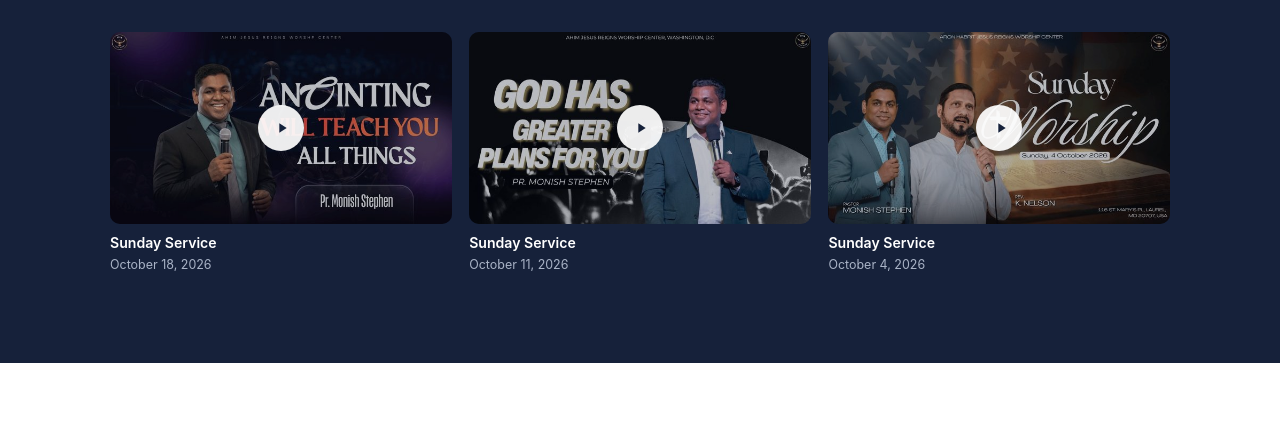
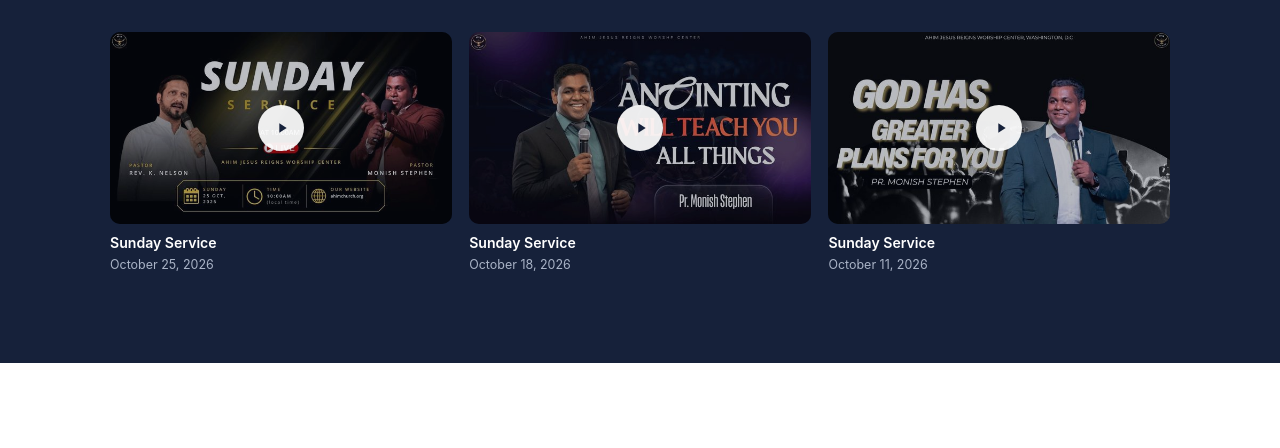
Before and after one commit to donfluids/AHIM, a plain HTML site: page index.html in a window 1280 px wide. Shown: the part 5128-5576 px from the top of the page. Drawn offline with Linux system fonts and the light colour scheme.

Commit message:
deploy: 3e394e876748fafe5ed9bd6b92630dafcbddb28e

```diff
--- a/index.html
+++ b/index.html
@@ -770,8 +770,8 @@
         <!-- videos:featured:start -->
         <div class="video-frame">
           <iframe
-            src="https://www.youtube.com/embed/cRRSssNnLK8"
-            title="Sunday Service at AHIM Jesus Reigns Worship Center, October 25, 2026"
+            src="https://www.youtube.com/embed/nv10n9ozUoU"
+            title="Sunday Service at AHIM Jesus Reigns Worship Center, November 1, 2026"
             allow="accelerometer; autoplay; clipboard-write; encrypted-media; gyroscope; picture-in-picture"
             allowfullscreen loading="lazy"></iframe>
         </div>
@@ -799,6 +799,14 @@
       </div>
       <!-- videos:recent:start -->
       <div class="recent">
+        <button class="vcard reveal" type="button" data-video="cRRSssNnLK8" aria-label="Play: Sunday Service, October 25">
+          <span class="vthumb">
+            <img src="assets/videos/cRRSssNnLK8.jpg" alt="" loading="lazy">
+            <span class="vplay" aria-hidden="true"><span><svg viewBox="0 0 24 24"><path d="M8 5v14l11-7z"/></svg></span></span>
+          </span>
+          <div class="vtitle">Sunday Service</div>
+          <time datetime="2026-10-25">October 25, 2026</time>
+        </button>
         <button class="vcard reveal" type="button" data-video="jinntWJCvBM" aria-label="Play: Sunday Service, October 18">
           <span class="vthumb">
             <img src="assets/videos/jinntWJCvBM.jpg" alt="" loading="lazy">
@@ -814,14 +822,6 @@
           </span>
           <div class="vtitle">Sunday Service</div>
           <time datetime="2026-10-11">October 11, 2026</time>
-        </button>
-        <button class="vcard reveal" type="button" data-video="tx6saB2L-88" aria-label="Play: Sunday Service, October 4">
-          <span class="vthumb">
-            <img src="assets/videos/tx6saB2L-88.jpg" alt="" loading="lazy">
-            <span class="vplay" aria-hidden="true"><span><svg viewBox="0 0 24 24"><path d="M8 5v14l11-7z"/></svg></span></span>
-          </span>
-          <div class="vtitle">Sunday Service</div>
-          <time datetime="2026-10-04">October 4, 2026</time>
         </button>
       </div>
       <!-- videos:recent:end -->
```
Also changed, not shown: assets/videos/cRRSssNnLK8.jpg (added), assets/videos/tx6saB2L-88.jpg (deleted).
